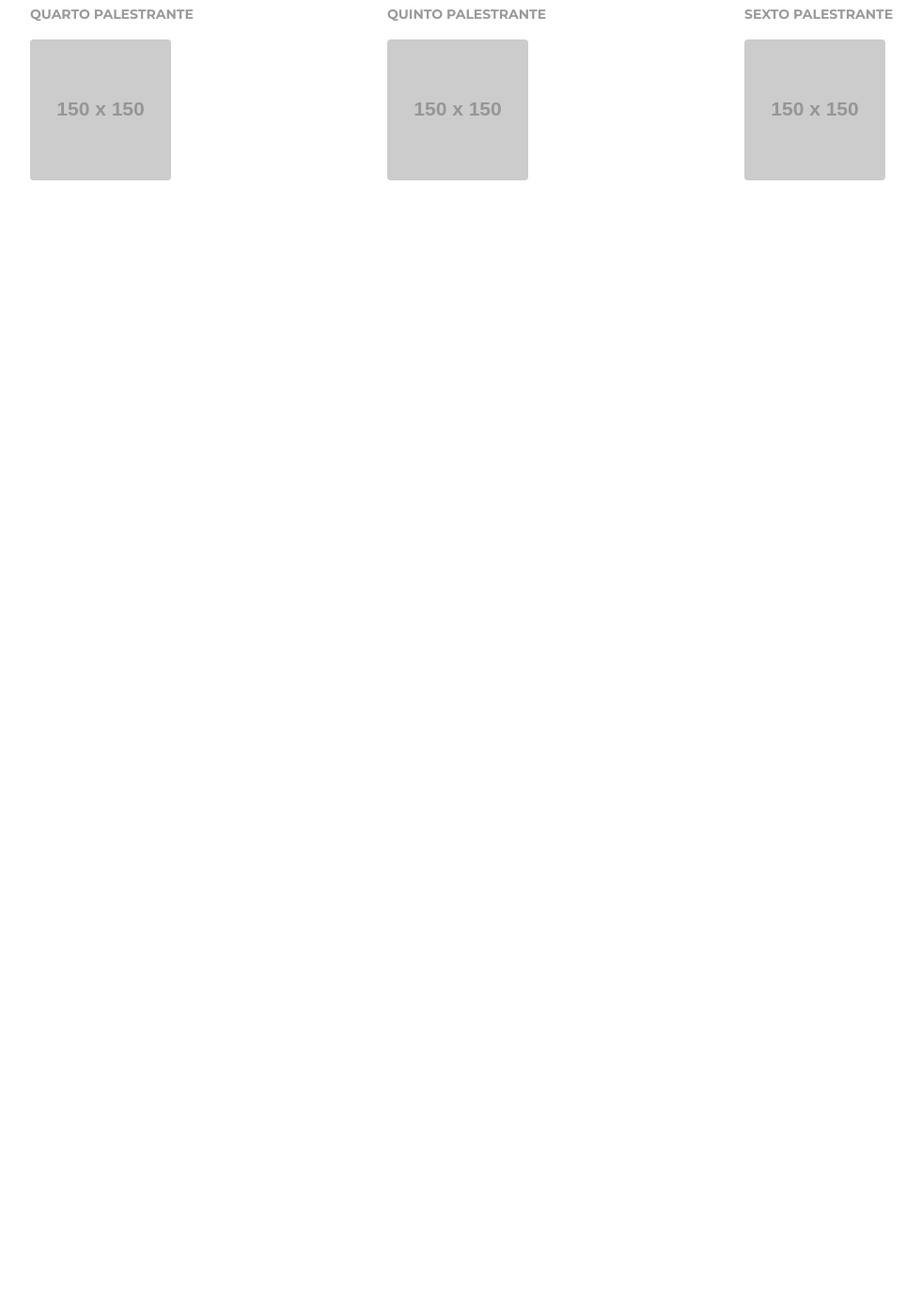
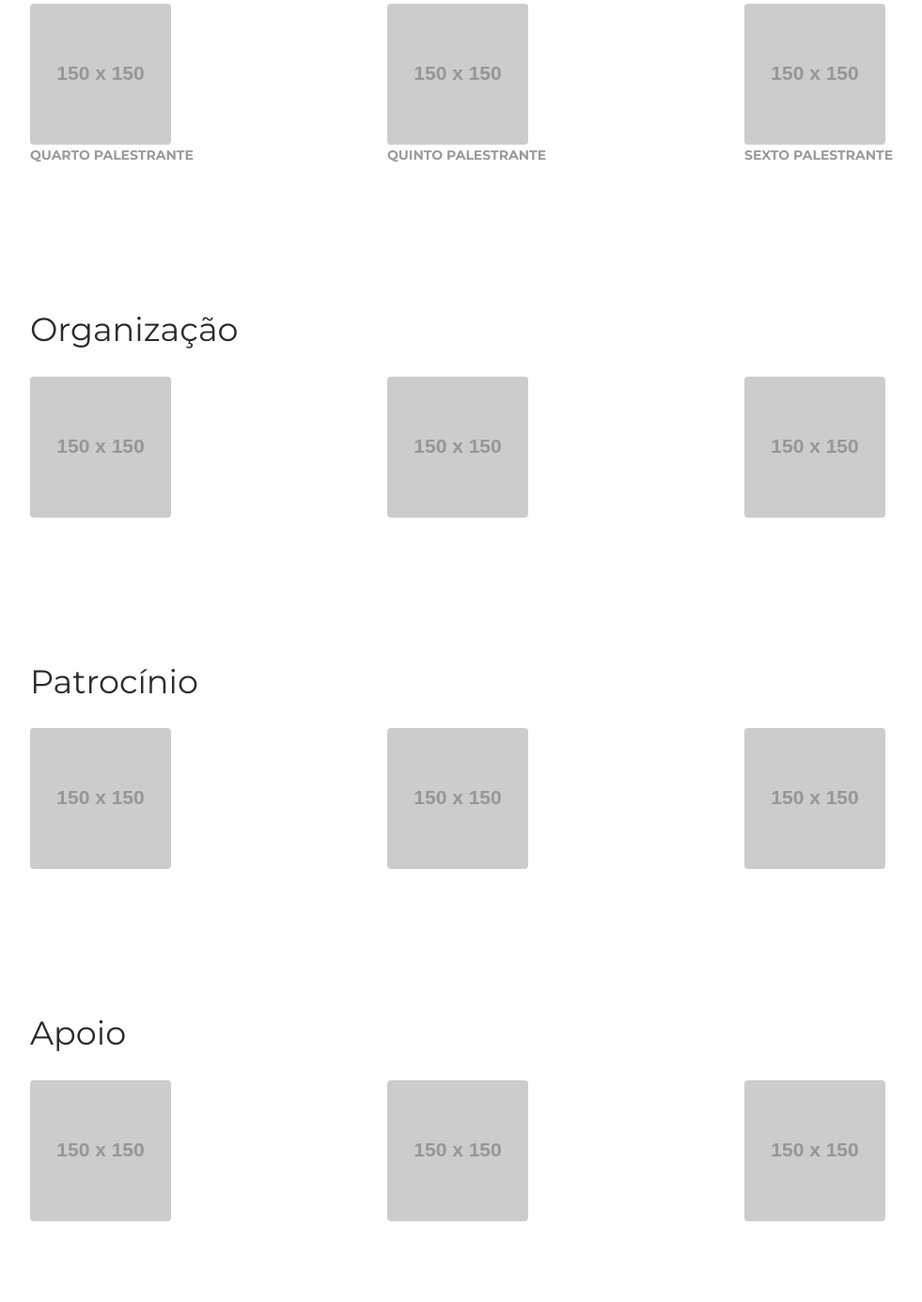
Before and after one commit to cadidh/cadidh.github.io, a website: page index.html in a window 1280 px wide. Shown: the part 2539-3925 px from the top of the page at 94% size, without its empty margins (53-1034 px from the left). Before the commit the page ends 2801 px from the top, so only its background shows below. Drawn offline with Linux system fonts and the light colour scheme; placeholder pictures from the web are drawn by us.

Commit message:
Adicionando seções "organização", "patrocinio" e "apoio"

```diff
--- a/index.html
+++ b/index.html
@@ -146,31 +146,94 @@
                         <h2>Palestrantes</h2>
                         <div class="row">
                             <div class="col-sm-3">
+                                <img src="http://placehold.it/150" alt="Rounded Image" class="rounded">
                                 <p class="category">Primeiro Palestrante</p>
-                                <img src="http://placehold.it/150" alt="Rounded Image" class="rounded">
                             </div>
                             <div class="col-sm-3 offset-sm-1">
+                                <img src="http://placehold.it/150" alt="Circle Image" class="rounded">
                                 <p class="category">Segundo Palestrante</p>
-                                <img src="http://placehold.it/150" alt="Circle Image" class="rounded">
                             </div>
                             <div class="col-sm-3 offset-sm-1">
+                                <img src="http://placehold.it/150" alt="Raised Image" class="rounded">
                                 <p class="category">Terceiro Palestrante</p>
-                                <img src="http://placehold.it/150" alt="Raised Image" class="rounded">
                             </div>
                         </div>
                         <div class="space-50"></div>
                         <div class="row">
                             <div class="col-sm-3">
+                                <img src="http://placehold.it/150" alt="Thumbnail Image" class="rounded">
                                 <p class="category">Quarto Palestrante</p>
-                                <img src="http://placehold.it/150" alt="Thumbnail Image" class="rounded">
                             </div>
                             <div class="col-sm-3 offset-sm-1">
+                                <img src="http://placehold.it/150" alt="Circle Image" class="rounded">
                                 <p class="category">Quinto Palestrante</p>
-                                <img src="http://placehold.it/150" alt="Circle Image" class="rounded">
                             </div>
                             <div class="col-sm-3 offset-sm-1">
+                                <img src="http://placehold.it/150" alt="Raised Image" class="rounded">
                                 <p class="category">Sexto Palestrante</p>
+                            </div>
+                        </div>
+                    </div>
+                </div>
+            </div>
+            <div class="section">
+                <div class="container">
+                    <div id="organizacao">
+                        <h2>Organização</h2>
+                        <div class="row">
+                            <div class="col-sm-3">
+                                <img src="http://placehold.it/150" alt="Rounded Image" class="rounded">
+                                <p class="category"></p>
+                            </div>
+                            <div class="col-sm-3 offset-sm-1">
+                                <img src="http://placehold.it/150" alt="Circle Image" class="rounded">
+                                <p class="category"></p>
+                            </div>
+                            <div class="col-sm-3 offset-sm-1">
                                 <img src="http://placehold.it/150" alt="Raised Image" class="rounded">
+                                <p class="category"></p>
+                            </div>
+                        </div>
+                    </div>
+                </div>
+            </div>
+            <div class="section">
+                <div class="container">
+                    <div id="patrocinio">
+                        <h2>Patrocínio</h2>
+                        <div class="row">
+                            <div class="col-sm-3">
+                                <img src="http://placehold.it/150" alt="Rounded Image" class="rounded">
+                                <p class="category"></p>
+                            </div>
+                            <div class="col-sm-3 offset-sm-1">
+                                <img src="http://placehold.it/150" alt="Circle Image" class="rounded">
+                                <p class="category"></p>
+                            </div>
+                            <div class="col-sm-3 offset-sm-1">
+                                <img src="http://placehold.it/150" alt="Raised Image" class="rounded">
+                                <p class="category"></p>
+                            </div>
+                        </div>
+                    </div>
+                </div>
+            </div>
+            <div class="section">
+                <div class="container">
+                    <div id="Apoio">
+                        <h2>Apoio</h2>
+                        <div class="row">
+                            <div class="col-sm-3">
+                                <img src="http://placehold.it/150" alt="Rounded Image" class="rounded">
+                                <p class="category"></p>
+                            </div>
+                            <div class="col-sm-3 offset-sm-1">
+                                <img src="http://placehold.it/150" alt="Circle Image" class="rounded">
+                                <p class="category"></p>
+                            </div>
+                            <div class="col-sm-3 offset-sm-1">
+                                <img src="http://placehold.it/150" alt="Raised Image" class="rounded">
+                                <p class="category"></p>
                             </div>
                         </div>
                     </div>
```
